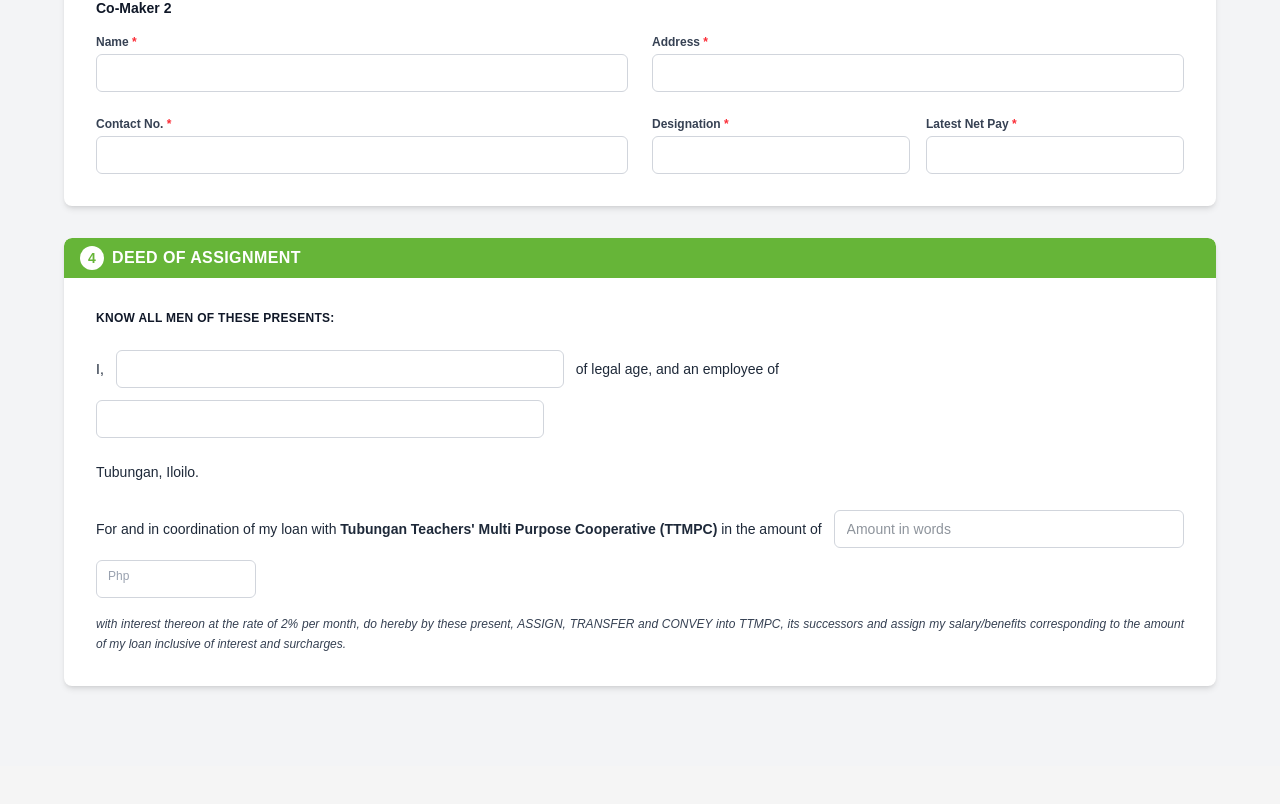
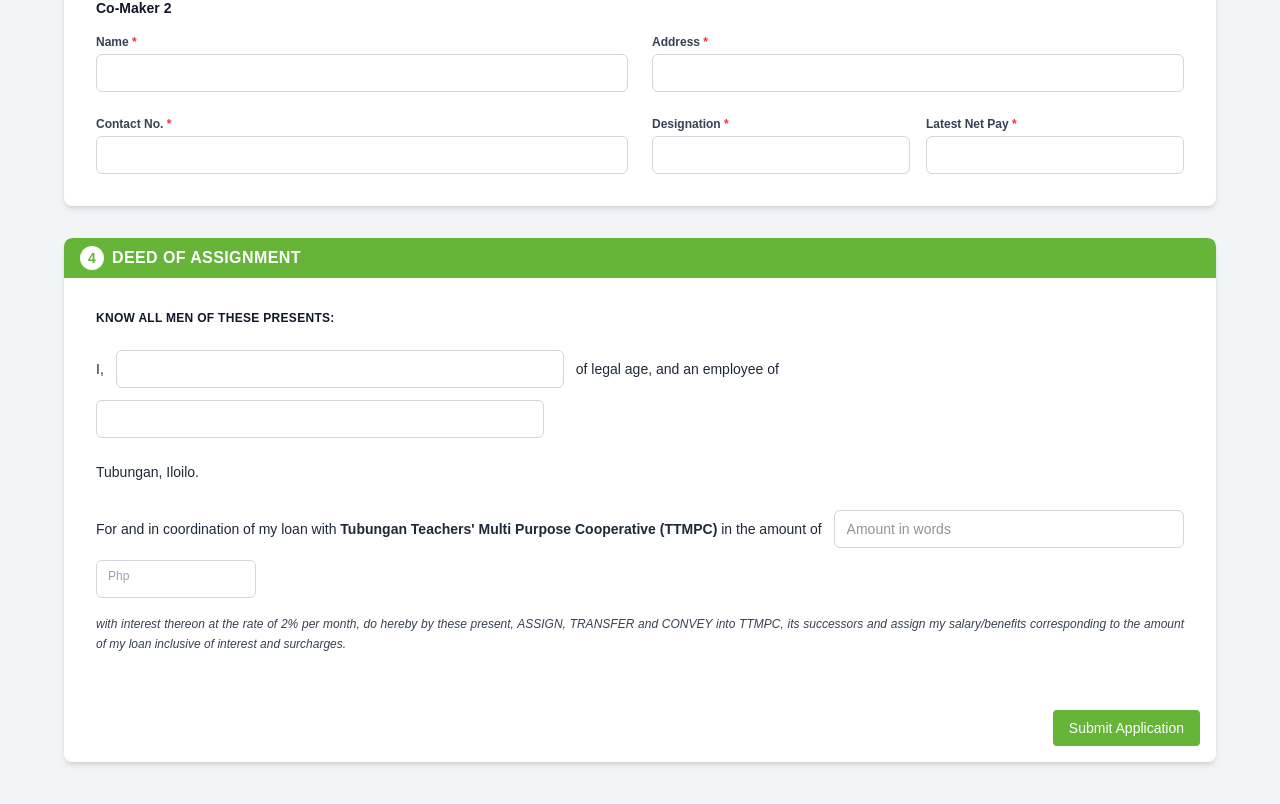
Before and after one commit to Gtabs2004/TTMPC-THESIS, a React (Vite) app in the folder TTMPC_THESIS/: page /Emergency_Loan in a window 1280 px wide. Shown: the part 1782-2586 px from the top of the page. Before the commit the page ends 2548 px from the top, so only its background shows below. Built offline with nearby package versions, Linux system fonts and the light colour scheme; no server answers.

Commit message:
submit buttons

```diff
--- a/TTMPC_THESIS/src/LOANFORMS/Bonus_Loan.jsx
+++ b/TTMPC_THESIS/src/LOANFORMS/Bonus_Loan.jsx
@@ -244,6 +244,9 @@
           <p className="text-justify text-gray-700 italic text-xs leading-5">
             with interest thereon at the rate of 2% per month, do hereby by these present, ASSIGN, TRANSFER and CONVEY into TTMPC, its successors and assign my salary/benefits corresponding to the amount of my loan inclusive of interest and surcharges.
           </p>
+
+          <button className="mt-6 bg-[#66B538] text-white px-4 py-2 rounded hover:bg-[#5aa12b] transition-colors text-sm float-right mb-4 ">
+            Submit Application</button>
         </div>
       </div>
     </div>
--- a/TTMPC_THESIS/src/LOANFORMS/Consolidated_Loan.jsx
+++ b/TTMPC_THESIS/src/LOANFORMS/Consolidated_Loan.jsx
@@ -19,7 +19,7 @@
         </div>
       </header>
 
-      {/* Title & Status Bar */}
+
       <section className="grid gap-8 px-4">
         <h1 className="text-center text-2xl font-bold mt-12 text-[#66B538]">CONSOLIDATED LOAN APPLICATION</h1>
         <div className="max-w-6xl mx-auto w-full">
@@ -48,9 +48,7 @@
         </div>
       </section>
 
-      {/* ==========================================
-          SECTION 1: BORROWER'S INFORMATION
-      ========================================== */}
+
       <div className="mt-10 bg-white rounded-lg shadow-md overflow-hidden max-w-6xl mx-auto w-full">
         <div className={sectionHeader}>
           <span className="bg-white text-[#66B538] rounded-full w-6 h-6 flex items-center justify-center text-sm">1</span>
@@ -58,12 +56,12 @@
         </div>
 
         <div className="p-8 grid grid-cols-1 md:grid-cols-3 gap-6">
-          {/* Row 1 */}
+
           <div><label className={labelStyles}>Surname <span className="text-red-500">*</span></label><input type="text" className={inputStyles} /></div>
           <div><label className={labelStyles}>First Name <span className="text-red-500">*</span></label><input type="text" className={inputStyles} /></div>
           <div><label className={labelStyles}>Middle Name</label><input type="text" className={inputStyles} /></div>
 
-          {/* Row 2 */}
+
           <div><label className={labelStyles}>Contact No. <span className="text-red-500">*</span></label><input type="text" className={inputStyles} /></div>
           <div>
             <label className={labelStyles}>Latest Net Pay <span className="text-red-500">*</span></label>
@@ -74,10 +72,10 @@
             <div className="relative"><span className="absolute left-3 top-2 text-gray-400 text-xs">₱</span><input type="number" className={`${inputStyles} pl-7`} /></div>
           </div>
 
-          {/* Row 3 */}
+
           <div className="md:col-span-3"><label className={labelStyles}>Residence Address <span className="text-red-500">*</span></label><input type="text" className={inputStyles} /></div>
 
-          {/* Row 4 */}
+
           <div><label className={labelStyles}>Date of Birth <span className="text-red-500">*</span></label><input type="date" className={inputStyles} /></div>
           <div><label className={labelStyles}>Age <span className="text-red-500">*</span></label><input type="number" className={inputStyles} /></div>
           <div>
@@ -85,7 +83,7 @@
             <select className={inputStyles}><option>Select Status</option><option>Single</option><option>Married</option><option>Widowed</option></select>
           </div>
 
-          {/* Row 5 */}
+
           <div>
             <label className={labelStyles}>Gender <span className="text-red-500">*</span></label>
             <select className={inputStyles}><option>Select Gender</option><option>Male</option><option>Female</option></select>
@@ -93,19 +91,17 @@
           <div><label className={labelStyles}>TIN No. <span className="text-red-500">*</span></label><input type="text" className={inputStyles} /></div>
           <div><label className={labelStyles}>GSIS/SSS No. <span className="text-red-500">*</span></label><input type="text" className={inputStyles} /></div>
 
-          {/* Row 6 */}
+
           <div className="md:col-span-2"><label className={labelStyles}>Employer's Name <span className="text-red-500">*</span></label><input type="text" className={inputStyles} /></div>
           <div className="md:col-span-1"><label className={labelStyles}>Office Address <span className="text-red-500">*</span></label><input type="text" className={inputStyles} /></div>
 
-          {/* Row 7 */}
+
           <div className="md:col-span-2"><label className={labelStyles}>Name of Spouse <span className="text-red-500">*</span></label><input type="text" className={inputStyles} /></div>
           <div className="md:col-span-1"><label className={labelStyles}>Spouse's Occupation <span className="text-red-500">*</span></label><input type="text" className={inputStyles} /></div>
         </div>
       </div>
 
-      {/* ==========================================
-          SECTION 2: LOAN AGREEMENT
-      ========================================== */}
+
       <div className="mt-8 bg-white rounded-lg shadow-md overflow-hidden max-w-6xl mx-auto w-full">
         <div className={sectionHeader}>
           <span className="bg-white text-[#66B538] rounded-full w-6 h-6 flex items-center justify-center text-sm">2</span>
@@ -129,9 +125,7 @@
         </div>
       </div>
 
-      {/* ==========================================
-          SECTION 3: LOAN CONTRACT
-      ========================================== */}
+
       <div className="mt-8 bg-white rounded-lg shadow-md overflow-hidden max-w-6xl mx-auto w-full">
         <div className={sectionHeader}>
           <span className="bg-white text-[#66B538] rounded-full w-6 h-6 flex items-center justify-center text-sm">3</span>
@@ -162,9 +156,7 @@
         </div>
       </div>
 
-      {/* ==========================================
-          SECTION 4: BORROWER'S ADDITIONAL INFO
-      ========================================== */}
+
       <div className="mt-8 bg-white rounded-lg shadow-md overflow-hidden max-w-6xl mx-auto w-full">
         <div className={sectionHeader}>
           <span className="bg-white text-[#66B538] rounded-full w-6 h-6 flex items-center justify-center text-sm">4</span>
@@ -177,16 +169,14 @@
         </div>
       </div>
 
-      {/* ==========================================
-          SECTION 5: CO-MAKER'S OATH
-      ========================================== */}
+
       <div className="mt-8 bg-white rounded-lg shadow-md overflow-hidden max-w-6xl mx-auto w-full">
         <div className={sectionHeader}>
           <span className="bg-white text-[#66B538] rounded-full w-6 h-6 flex items-center justify-center text-sm">5</span>
           CO-MAKER'S OATH
         </div>
         <div className="p-8 text-sm text-gray-800">
-           {/* Intro Sentence */}
+
            <div className="flex flex-wrap items-center gap-3 mb-6">
             <span>We</span>
             <input type="text" className={`${inputStyles} w-48`} placeholder="Co-Maker 1 Name" />
@@ -199,7 +189,7 @@
             hereby voluntarily and willingly bind ourselves as joint and severally liable to the Tubungan Teachers' Multi-Purpose Cooperative (TTMPC) for the loan amount mentioned in this loan application. We undertake to pay to the cooperative the amount of the loan + interest + damages should the borrower fail to pay.
           </p>
 
-          {/* Co-Maker 1 Details */}
+
           <h3 className="font-bold text-[#66B538] mb-4 uppercase tracking-wide border-b border-gray-200 pb-2">Co-Maker 1</h3>
           <div className="grid grid-cols-1 md:grid-cols-3 gap-6 mb-8">
             <div><label className={labelStyles}>Name / Govt. Issued ID</label><input type="text" className={inputStyles} /></div>
@@ -209,7 +199,7 @@
             <div><label className={labelStyles}>Mobile No.</label><input type="text" className={inputStyles} /></div>
           </div>
 
-          {/* Co-Maker 2 Details */}
+
           <h3 className="font-bold text-[#66B538] mb-4 uppercase tracking-wide border-b border-gray-200 pb-2">Co-Maker 2</h3>
           <div className="grid grid-cols-1 md:grid-cols-3 gap-6">
             <div><label className={labelStyles}>Name / Govt. Issued ID</label><input type="text" className={inputStyles} /></div>
@@ -218,6 +208,8 @@
             <div><label className={labelStyles}>Email Address</label><input type="text" className={inputStyles} /></div>
             <div><label className={labelStyles}>Mobile No.</label><input type="text" className={inputStyles} /></div>
           </div>
+		  <button className="mt-6 bg-[#66B538] text-white px-4 py-2 rounded hover:bg-[#5aa12b] transition-colors text-sm float-right mb-4 ">
+            Submit Application</button>
         </div>
       </div>
 
--- a/TTMPC_THESIS/src/LOANFORMS/Emergency_Loan.jsx
+++ b/TTMPC_THESIS/src/LOANFORMS/Emergency_Loan.jsx
@@ -189,6 +189,8 @@
             with interest thereon at the rate of 2% per month, do hereby by these present, ASSIGN, TRANSFER and CONVEY into TTMPC, its successors and assign my salary/benefits corresponding to the amount of my loan inclusive of interest and surcharges.
           </p>
         </div>
+		<button className="mt-6 bg-[#66B538] text-white px-4 py-2 rounded hover:bg-[#5aa12b] transition-colors text-sm float-right mb-4 mr-4 ">
+            Submit Application</button>
       </div>
 
     </div>
```
